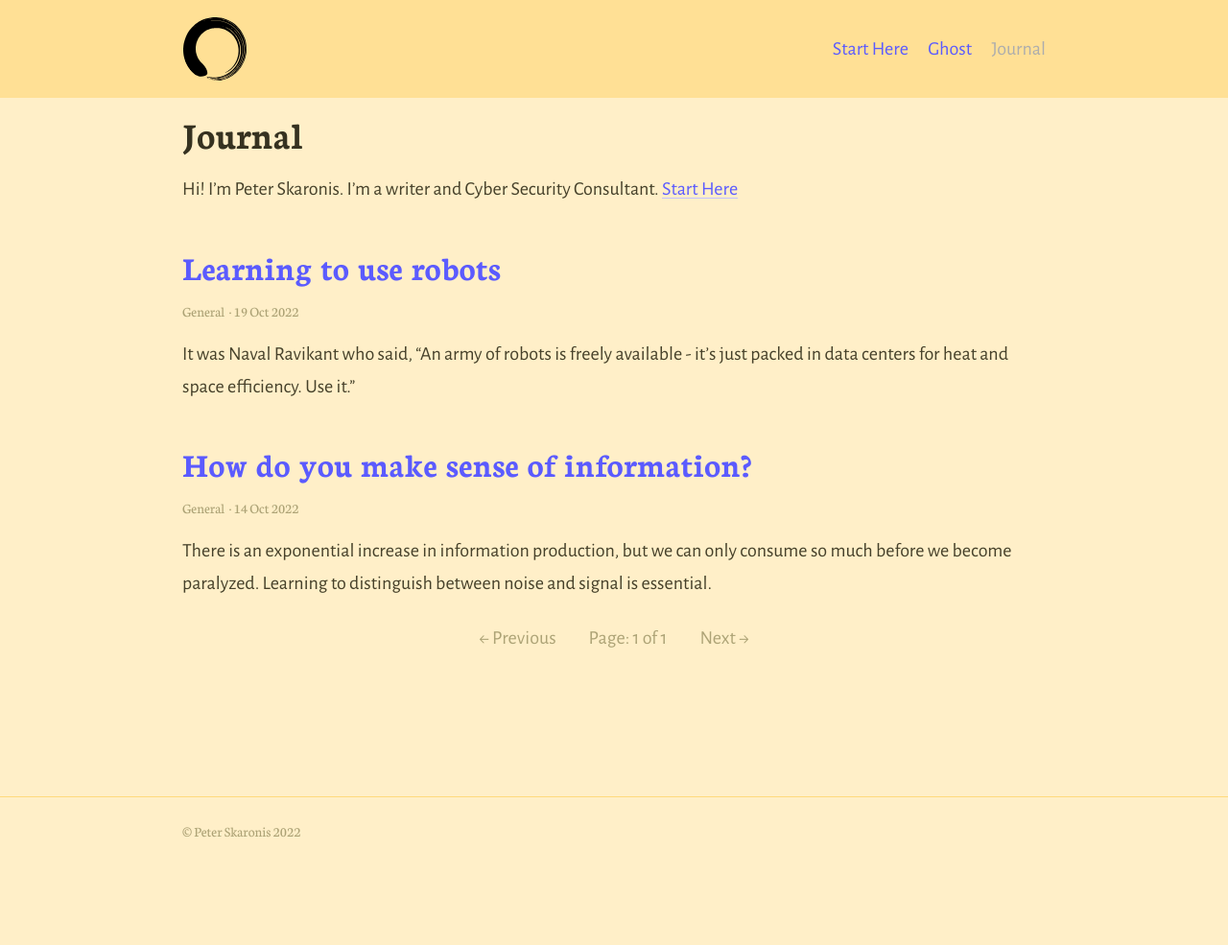
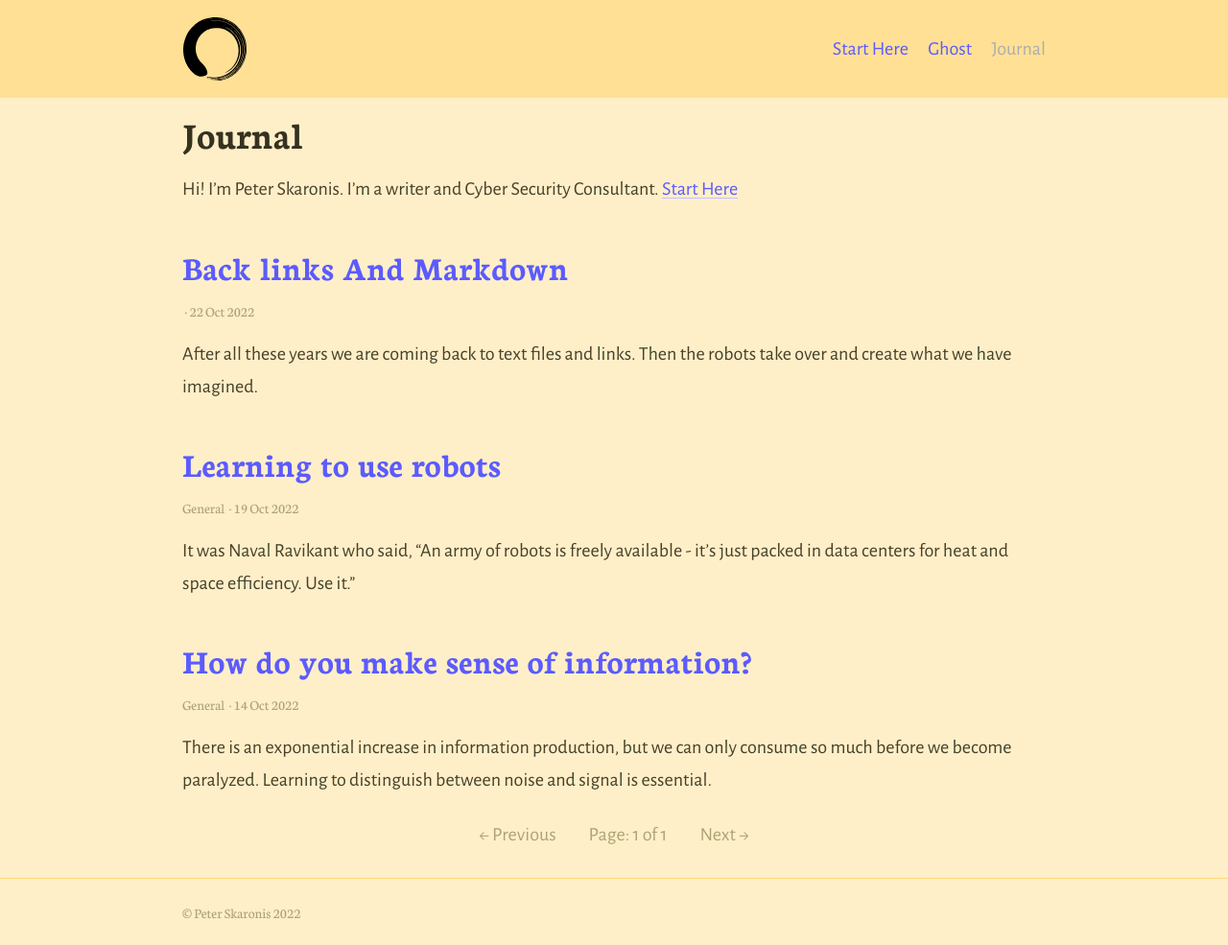
Before and after one commit to Peterskaronis/journal, a Jekyll site: the page built from index.html, in a window 1280 px wide. Shown: the whole page at 96% size. Built offline with Jekyll 4.4.1, drawn with Linux system fonts in a browser that asks for light colours; the list of posts is cut into pages by our own code; before the commit the page ends 900 px from its top, so only the background shows below that.

Commit message:
new post

```diff
--- /dev/null
+++ b/_posts/2022-10-22-back links-and-markdown.md
@@ -0,0 +1,5 @@
+---
+Title: 2022-10-22-back links-and-markdown
+---
+
+After all these years we are coming back to text files and links. Then the robots take over and create what we have imagined.
```
Also changed, not shown: _posts/2022-10-14-how-do-you-make-sense-of-information.md (line endings or trailing spaces).
